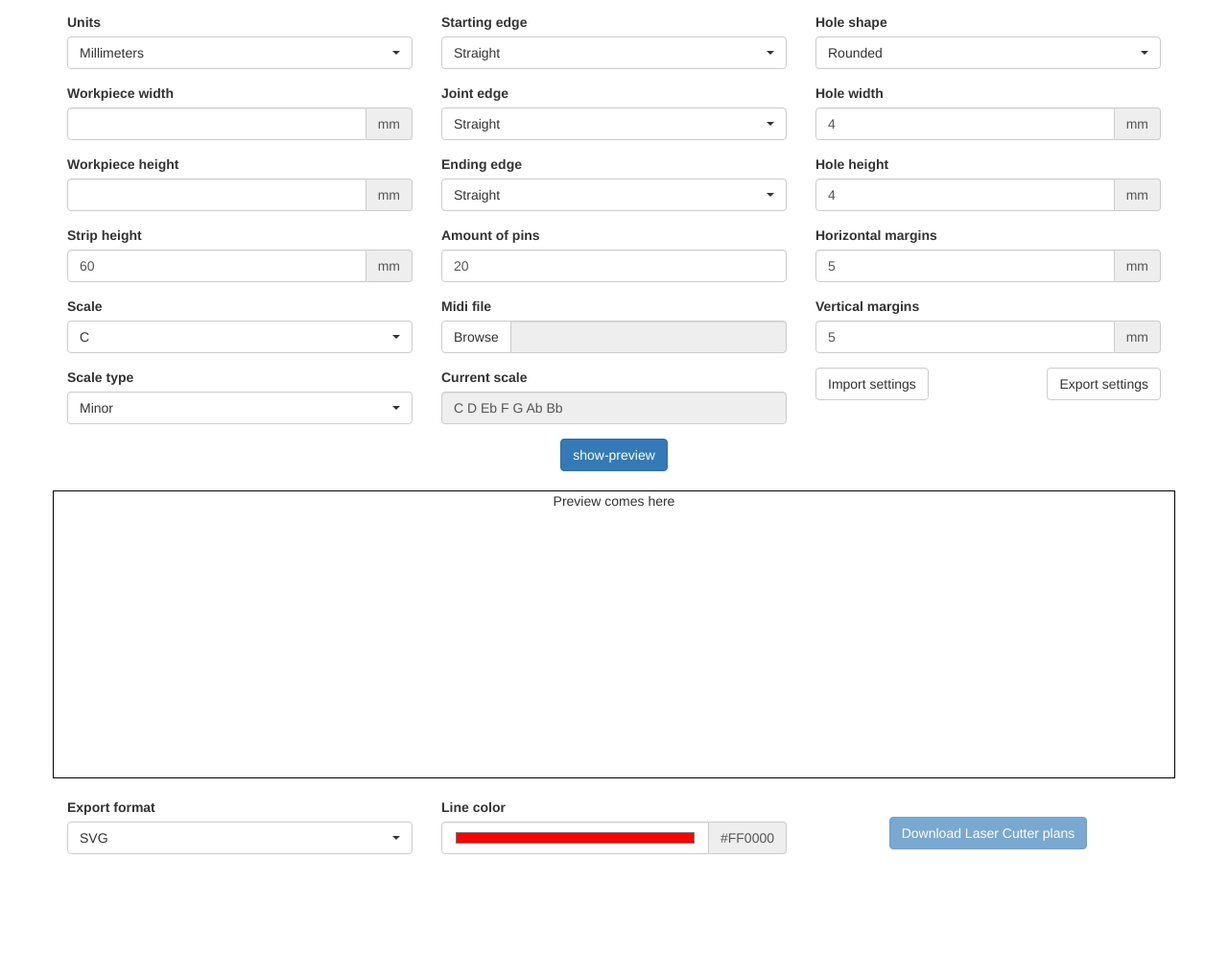
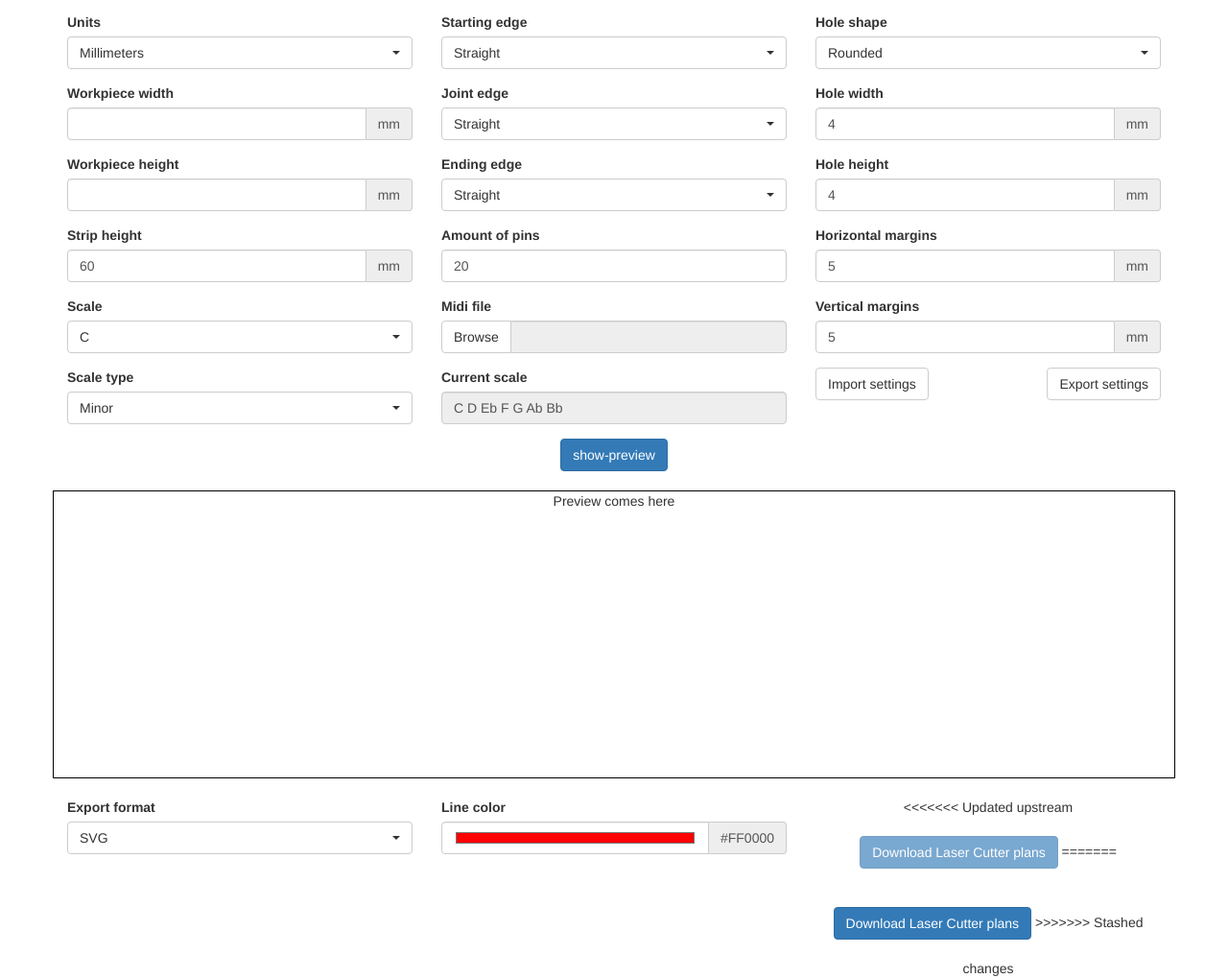
Before and after one commit to Wintergatan/Midi-to-laser-cutter, a plain HTML site: page index.html in a window 1280 px wide. Shown: the part 57-1076 px from the top of the page at 96% size. Before the commit the page ends 962 px from the top, so only its background shows below. Drawn offline with nearby package versions, Linux system fonts and the light colour scheme.

Commit message:
Fix merge conflict

```diff
--- a/index.html
+++ b/index.html
@@ -265,7 +265,14 @@
             </div>
 
             <div class="col-md-4 text-center">
+<<<<<<< Updated upstream
                 <button type="button" id="download-btn" class="btn btn-primary" disabled>Download Laser Cutter plans</button>
+=======
+                <button type="button" id="download-btn" class="btn btn-primary" onclick="
+                var value = document.getElementById('export-format').options[document.getElementById('export-format').selectedIndex].value;
+                downloadFile('data.' + value, fileTexts[value]);
+                ">Download Laser Cutter plans</button>
+>>>>>>> Stashed changes
             </div>
         </div>
 
```
